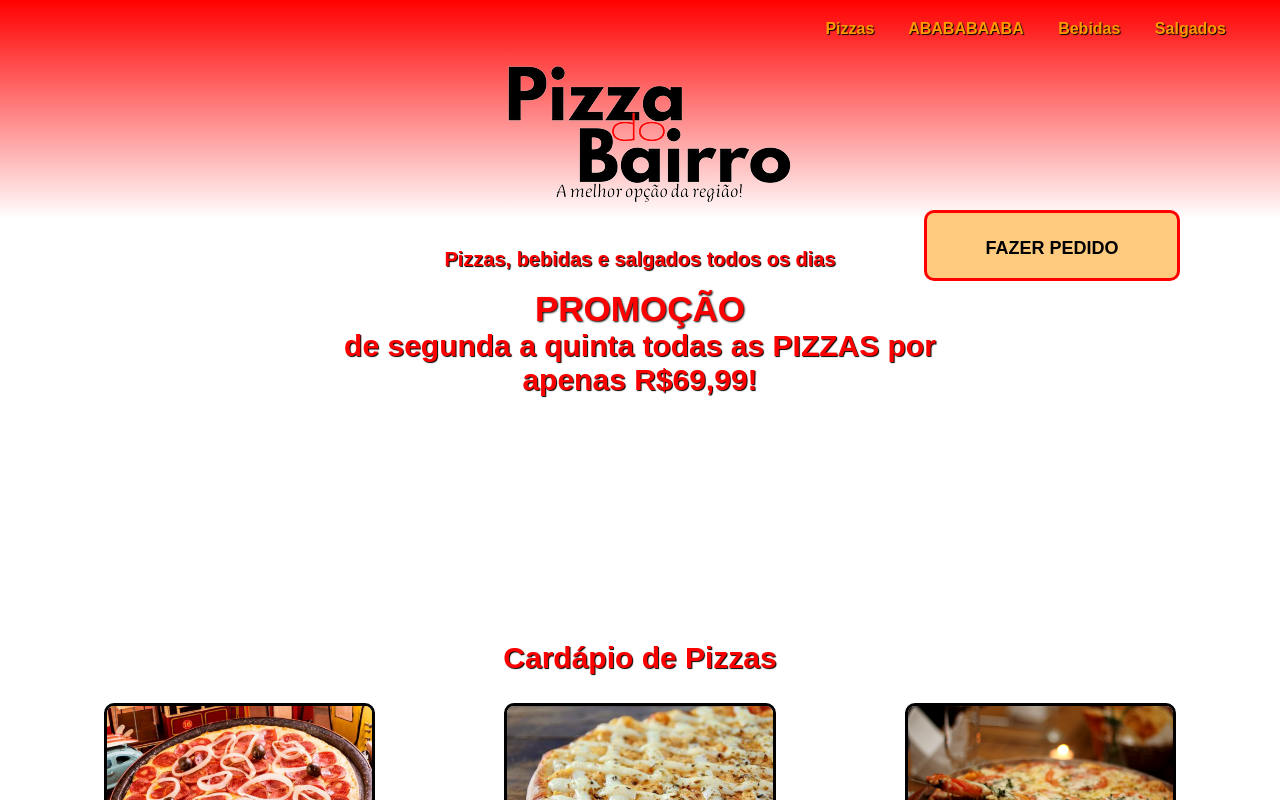
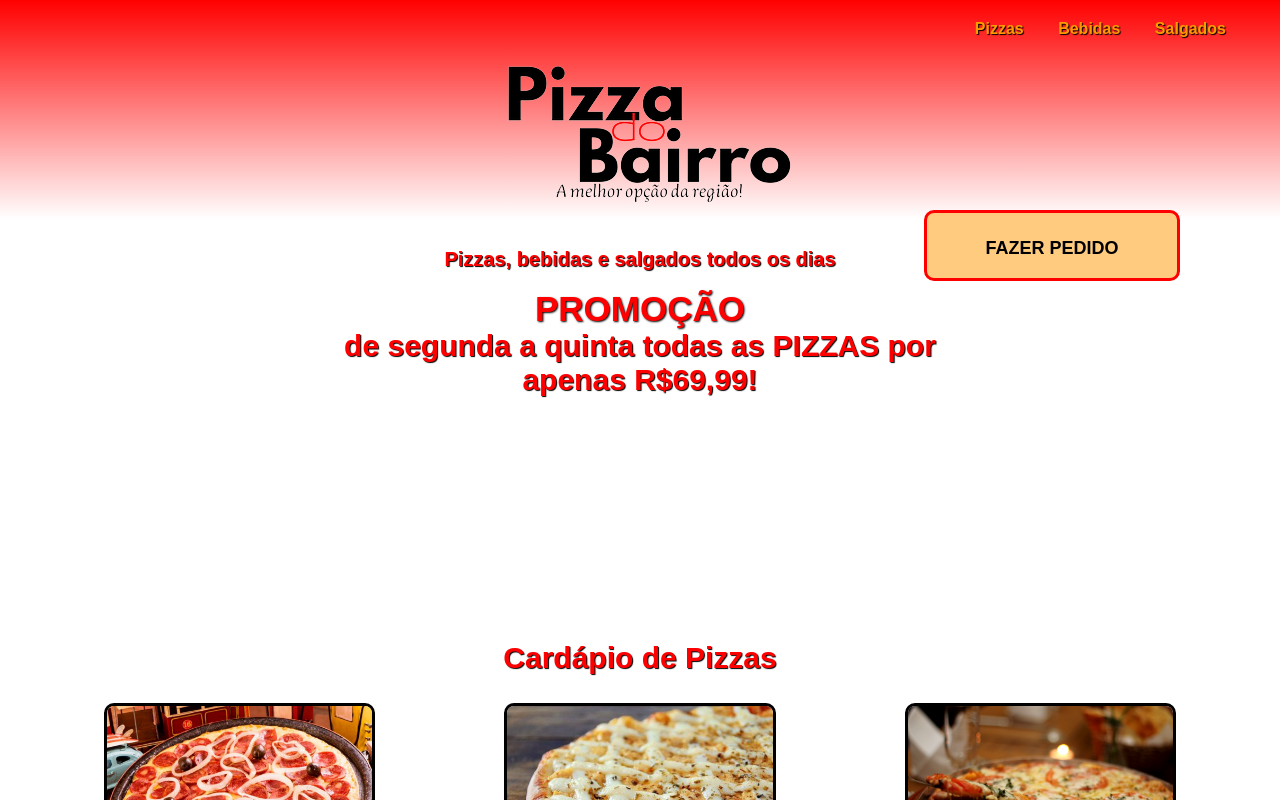
Before and after one commit to M-Andrade/Projeto-Fast-Food, a plain HTML site: page index.html in a window 1280 px wide. Shown: the top 800 px of the page. Drawn offline with Linux system fonts and the light colour scheme.

Commit message:
Revert "Test"
This reverts commit f0043db0b186c6d3f4f8d21b3026863d354c1848.

```diff
--- a/index.html
+++ b/index.html
@@ -11,7 +11,7 @@
 <body>
     <header>
         <nav>
-            <a href="#pizzas">Pizzas ABABABAABA</a>
+            <a href="#pizzas">Pizzas</a>
             <a href="#bebidas">Bebidas</a>
             <a href="#salgados">Salgados</a>
         </nav>
```
